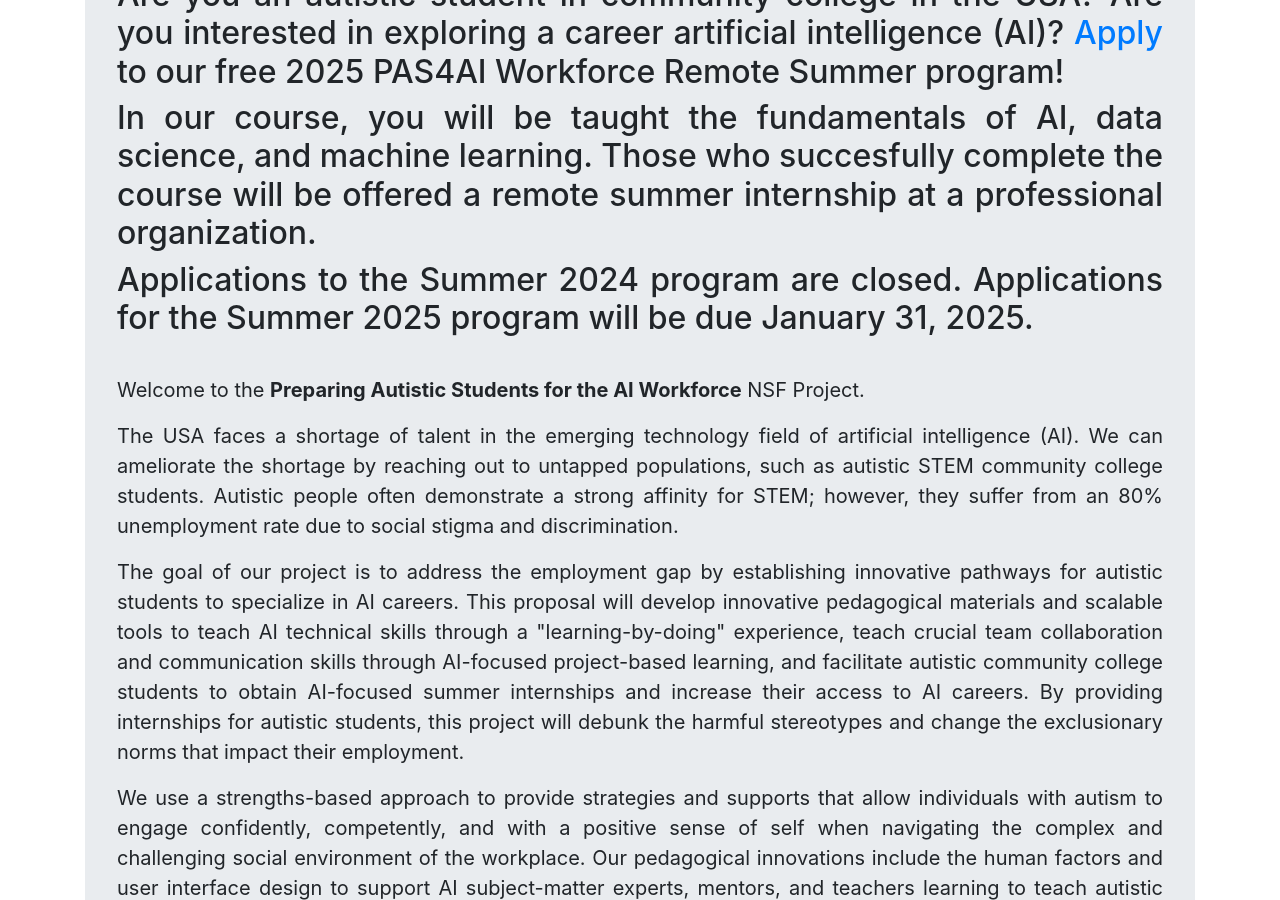
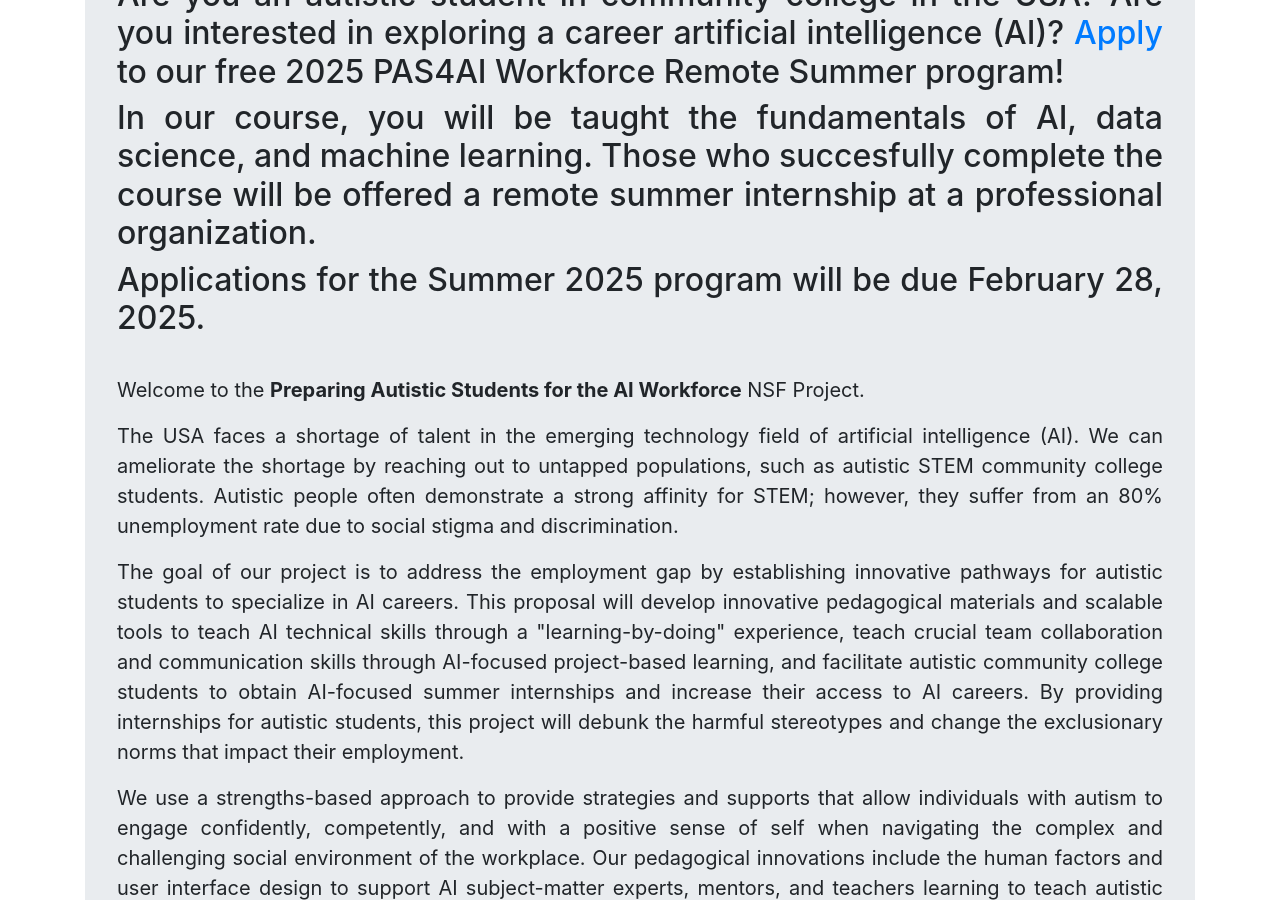
Before and after one commit to cmu-variability/pas4aiworkforce, a Jekyll site: the page built from index.html, in a window 1280 px wide and 900 px high, scrolled down 532 px. Built offline with Jekyll 4.4.1, drawn with Linux system fonts in a browser that asks for light colours.

Commit message:
Changed deadline.

```diff
--- a/application.html
+++ b/application.html
@@ -12,7 +12,7 @@
     </figure>
 </div>
 
-<h1>Applications for the PAS4AI Workforce Summer 2025 Program are due January 31, 2025.</h1>
+<h1>Applications for the PAS4AI Workforce Summer 2025 Program are due February 28, 2025.</h1>
 
 <h2>Requirements</h2>
 <ol>
--- a/index.html
+++ b/index.html
@@ -35,8 +35,8 @@
         organization.
     </h2>
     <h2>
-        Applications to the Summer 2024 program are closed. Applications for the Summer 2025 program will be due
-        January 31, 2025.
+        Applications for the Summer 2025 program will be due
+        February 28, 2025.
     </h2>
   <br/>
   <p>Welcome to the <b>Preparing Autistic Students for the AI Workforce</b> NSF Project.</p>
```
